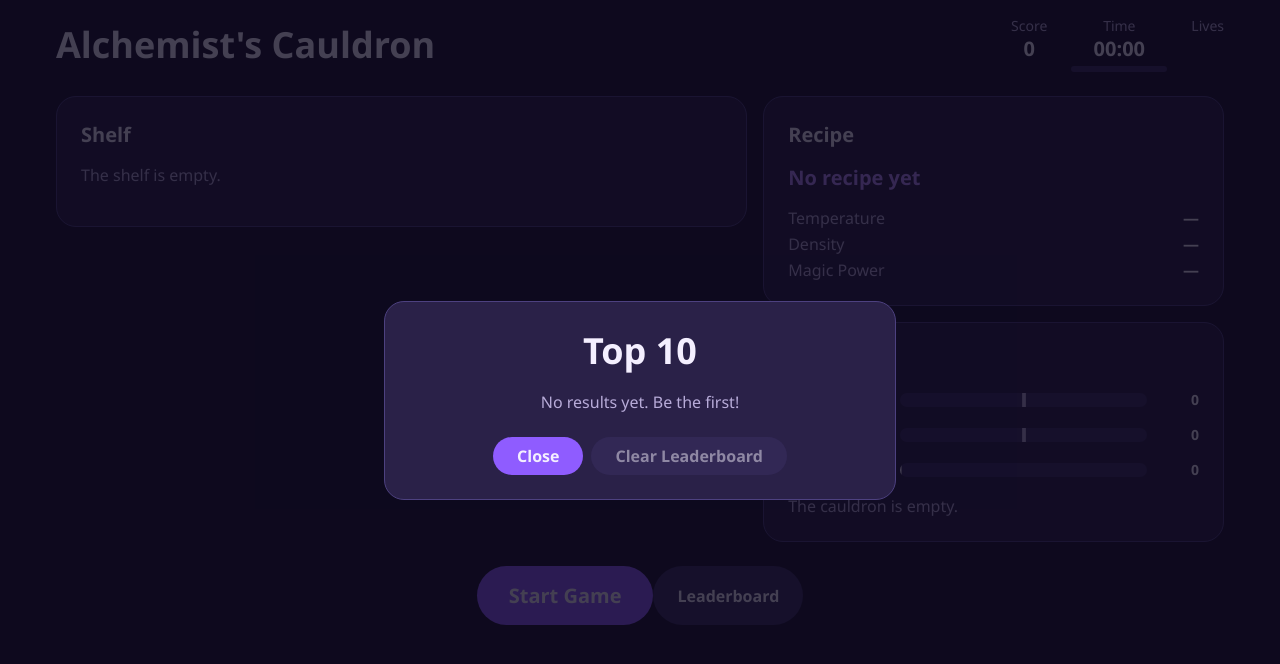
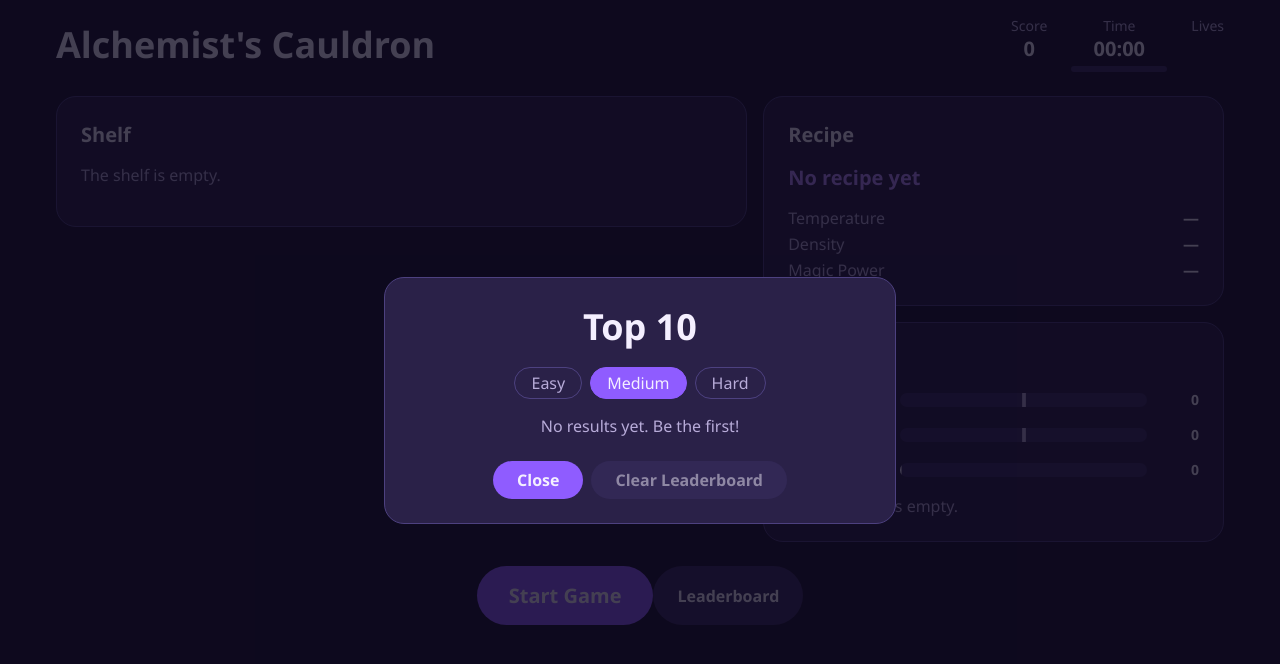
Before and after one commit to MtchedlishviliLevani/alchemists-cauldron, a website built with Vite: page index.html in a window 1280 px wide. Both pictures are taken after a click on the button "Leaderboard". Built offline with nearby package versions, Linux system fonts and the light colour scheme.

Commit message:
feat: keep one top-10 list per difficulty with a difficulty column

```diff
--- a/src/logic/leaderboard.ts
+++ b/src/logic/leaderboard.ts
@@ -1,5 +1,9 @@
+import type { Difficulty } from '../types/game';
+import { isDifficulty } from './difficulty';
+
 export interface ILeaderboardEntry {
   name: string;
+  difficulty: Difficulty;
   score: number;
   date: number;
 }
@@ -47,10 +51,15 @@ export function insertEntry(
   return sortEntries([...entries, entry]);
 }
 
-export function isLeaderboardEntry(value: unknown): value is ILeaderboardEntry {
+export function isLeaderboardEntry(
+  value: unknown,
+  difficulty: Difficulty
+): value is ILeaderboardEntry {
   if (typeof value !== 'object' || value === null) return false;
-  const { name, score, date } = value as Record<string, unknown>;
+  const { name, score, date, difficulty: entryDifficulty } = value as Record<string, unknown>;
   return (
+    isDifficulty(entryDifficulty) &&
+    entryDifficulty === difficulty &&
     typeof name === 'string' &&
     validatePlayerName(name) === null &&
     typeof score === 'number' &&
--- a/src/storage/leaderboard.ts
+++ b/src/storage/leaderboard.ts
@@ -1,32 +1,42 @@
 import { isLeaderboardEntry, sortEntries } from '../logic/leaderboard';
 import type { ILeaderboardEntry } from '../logic/leaderboard';
+import type { Difficulty } from '../types/game';
 
-export const LEADERBOARD_KEY = 'alchemists-cauldron:leaderboard';
+const KEY_PREFIX = 'alchemists-cauldron:leaderboard';
 
-export function loadLeaderboard(): ILeaderboardEntry[] {
+export function leaderboardKey(difficulty: Difficulty): string {
+  return `${KEY_PREFIX}:${difficulty}`;
+}
+
+export function loadLeaderboard(difficulty: Difficulty): ILeaderboardEntry[] {
   try {
-    const raw = window.localStorage.getItem(LEADERBOARD_KEY);
+    const raw = window.localStorage.getItem(leaderboardKey(difficulty));
     if (raw === null) return [];
     const parsed: unknown = JSON.parse(raw);
     if (!Array.isArray(parsed)) return [];
-    return sortEntries(parsed.filter(isLeaderboardEntry));
+    return sortEntries(
+      parsed.filter((entry): entry is ILeaderboardEntry => isLeaderboardEntry(entry, difficulty))
+    );
   } catch {
     return [];
   }
 }
 
-export function saveLeaderboard(entries: readonly ILeaderboardEntry[]): boolean {
+export function saveLeaderboard(
+  difficulty: Difficulty,
+  entries: readonly ILeaderboardEntry[]
+): boolean {
   try {
-    window.localStorage.setItem(LEADERBOARD_KEY, JSON.stringify(entries));
+    window.localStorage.setItem(leaderboardKey(difficulty), JSON.stringify(entries));
     return true;
   } catch {
     return false;
   }
 }
 
-export function clearLeaderboard(): boolean {
+export function clearLeaderboard(difficulty: Difficulty): boolean {
   try {
-    window.localStorage.removeItem(LEADERBOARD_KEY);
+    window.localStorage.removeItem(leaderboardKey(difficulty));
     return true;
   } catch {
     return false;
--- a/src/styles/style.css
+++ b/src/styles/style.css
@@ -698,3 +698,30 @@ button:disabled {
 .game-over__saved {
   color: var(--color-success);
 }
+
+.leaderboard__tabs {
+  display: flex;
+  justify-content: center;
+  gap: var(--space-2);
+  margin-bottom: var(--space-2);
+}
+
+.leaderboard__tab {
+  padding: var(--space-1) var(--space-3);
+  border: var(--border-width) solid var(--color-outline);
+  border-radius: var(--radius-full);
+  color: var(--color-text-muted);
+  background-color: transparent;
+  transition: background-color var(--duration-fast) var(--easing-standard);
+}
+
+.leaderboard__tab[aria-pressed='true'] {
+  color: var(--color-text);
+  background-color: var(--color-accent-strong);
+  border-color: var(--color-accent-strong);
+}
+
+.leaderboard__tab:focus-visible {
+  outline: none;
+  box-shadow: var(--shadow-focus);
+}
--- a/src/ui/app.ts
+++ b/src/ui/app.ts
@@ -74,7 +74,7 @@ export function mountApp(root: HTMLElement): void {
     text: 'Leaderboard',
   });
   leaderboardButton.addEventListener('click', () => {
-    leaderboard.open();
+    leaderboard.open(store.getState().difficulty);
   });
 
   const pauseButton = el('button', {
--- a/src/ui/game-over.ts
+++ b/src/ui/game-over.ts
@@ -6,7 +6,7 @@ import {
 } from '../logic/leaderboard';
 import type { ILeaderboardEntry } from '../logic/leaderboard';
 import { loadLeaderboard, saveLeaderboard } from '../storage/leaderboard';
-import type { GameOverReason, IGameState } from '../types/game';
+import type { Difficulty, GameOverReason, IGameState } from '../types/game';
 import { createDialog, DialogButton } from './dialog';
 import { el } from './dom';
 
@@ -18,7 +18,7 @@ export interface IGameOverView {
 export interface IGameOverActions {
   onPlayAgain: () => void;
   onMenu: () => void;
-  onLeaderboard: (highlight?: ILeaderboardEntry) => void;
+  onLeaderboard: (difficulty: Difficulty, highlight?: ILeaderboardEntry) => void;
 }
 
 const REASONS: Record<GameOverReason, string> = {
@@ -86,7 +86,7 @@ export function createGameOver({
     DialogButton(
       'Leaderboard',
       () => {
-        onLeaderboard();
+        onLeaderboard(finalDifficulty);
       },
       'secondary'
     ),
@@ -94,6 +94,7 @@ export function createGameOver({
   );
 
   let finalScore = 0;
+  let finalDifficulty: Difficulty = 'medium';
   let wasOver = false;
 
   form.addEventListener('submit', (event) => {
@@ -105,13 +106,14 @@ export function createGameOver({
 
     const entry: ILeaderboardEntry = {
       name: nameInput.value.trim(),
+      difficulty: finalDifficulty,
       score: finalScore,
       date: Date.now(),
     };
-    saveLeaderboard(insertEntry(loadLeaderboard(), entry));
+    saveLeaderboard(finalDifficulty, insertEntry(loadLeaderboard(finalDifficulty), entry));
     form.hidden = true;
     saved.hidden = false;
-    onLeaderboard(entry);
+    onLeaderboard(finalDifficulty, entry);
   });
 
   nameInput.addEventListener('input', () => {
@@ -130,9 +132,10 @@ export function createGameOver({
     wasOver = true;
 
     finalScore = state.score;
+    finalDifficulty = state.difficulty;
     reason.textContent = state.gameOverReason === null ? '' : REASONS[state.gameOverReason];
     score.textContent = `Final score: ${String(state.score)}`;
-    const qualifies = qualifiesForLeaderboard(loadLeaderboard(), state.score);
+    const qualifies = qualifiesForLeaderboard(loadLeaderboard(state.difficulty), state.score);
     form.hidden = !qualifies;
     saved.hidden = true;
     nameInput.value = '';
--- a/src/ui/leaderboard.ts
+++ b/src/ui/leaderboard.ts
@@ -1,15 +1,17 @@
+import { DIFFICULTIES, DIFFICULTY_LABELS } from '../logic/difficulty';
 import { formatEntryDate } from '../logic/leaderboard';
 import type { ILeaderboardEntry } from '../logic/leaderboard';
 import { clearLeaderboard, loadLeaderboard } from '../storage/leaderboard';
+import type { Difficulty } from '../types/game';
 import { createDialog, DialogButton } from './dialog';
 import { el } from './dom';
 
 export interface ILeaderboardView {
   dialogs: HTMLDialogElement[];
-  open: (highlight?: ILeaderboardEntry) => void;
+  open: (difficulty: Difficulty, highlight?: ILeaderboardEntry) => void;
 }
 
-const COLUMNS = ['#', 'Name', 'Score', 'Date'];
+const COLUMNS = ['#', 'Name', 'Difficulty', 'Score', 'Date'];
 
 function Row(entry: ILeaderboardEntry, rank: number, highlighted: boolean): HTMLTableRowElement {
   return el('tr', {
@@ -17,6 +19,7 @@ function Row(entry: ILeaderboardEntry, rank: number, highlighted: boolean): HTML
     children: [
       el('td', { text: String(rank) }),
       el('td', { text: entry.name }),
+      el('td', { text: DIFFICULTY_LABELS[entry.difficulty] }),
       el('td', { text: String(entry.score) }),
       el('td', { text: formatEntryDate(entry.date) }),
     ],
@@ -25,11 +28,12 @@ function Row(entry: ILeaderboardEntry, rank: number, highlighted: boolean): HTML
 
 export function createLeaderboard(): ILeaderboardView {
   const tbody = el('tbody');
+  const caption = el('caption', { className: 'visually-hidden' });
   const empty = el('p', { className: 'leaderboard__empty', text: 'No results yet. Be the first!' });
   const table = el('table', {
     className: 'leaderboard__table',
     children: [
-      el('caption', { className: 'visually-hidden', text: 'Top 10 results' }),
+      caption,
       el('thead', {
         children: [
           el('tr', {
@@ -41,8 +45,31 @@ export function createLeaderboard(): ILeaderboardView {
     ],
   });
 
+  let selected: Difficulty = 'medium';
+  let highlighted: ILeaderboardEntry | undefined;
+
+  const tabs = DIFFICULTIES.map((difficulty) => {
+    const tab = el('button', {
+      className: 'leaderboard__tab',
+      attrs: { type: 'button', 'data-difficulty': difficulty },
+      text: DIFFICULTY_LABELS[difficulty],
+    });
+    tab.addEventListener('click', () => {
+      selected = difficulty;
+      highlighted = undefined;
+      render();
+    });
+    return tab;
+  });
+  const tabList = el('div', {
+    className: 'leaderboard__tabs',
+    attrs: { role: 'group', 'aria-label': 'Difficulty' },
+    children: tabs,
+  });
+
   const board = createDialog({ title: 'Top 10', className: 'leaderboard' });
   const confirm = createDialog({ title: 'Clear the leaderboard?', className: 'confirm' });
+  const confirmText = el('p');
   const clearButton = DialogButton(
     'Clear Leaderboard',
     () => {
@@ -51,11 +78,17 @@ export function createLeaderboard(): ILeaderboardView {
     'secondary'
   );
 
-  const render = (highlight?: ILeaderboardEntry): void => {
-    const entries = loadLeaderboard();
+  const render = (): void => {
+    const entries = loadLeaderboard(selected);
+    const label = DIFFICULTY_LABELS[selected];
+    caption.textContent = `Top 10 results on ${label}`;
+    confirmText.textContent = `All saved ${label} results will be removed. This cannot be undone.`;
+    for (const tab of tabs) {
+      tab.setAttribute('aria-pressed', String(tab.dataset.difficulty === selected));
+    }
     tbody.replaceChildren(
       ...entries.map((entry, index) =>
-        Row(entry, index + 1, entry.date === highlight?.date && entry.name === highlight.name)
+        Row(entry, index + 1, entry.date === highlighted?.date && entry.name === highlighted.name)
       )
     );
     table.hidden = entries.length === 0;
@@ -63,7 +96,7 @@ export function createLeaderboard(): ILeaderboardView {
     clearButton.disabled = entries.length === 0;
   };
 
-  board.body.append(table, empty);
+  board.body.append(tabList, table, empty);
   board.actions.append(
     DialogButton('Close', () => {
       board.close();
@@ -74,12 +107,10 @@ export function createLeaderboard(): ILeaderboardView {
     board.close();
   });
 
-  confirm.body.append(
-    el('p', { text: 'All saved results will be removed. This cannot be undone.' })
-  );
+  confirm.body.append(confirmText);
   confirm.actions.append(
     DialogButton('Clear', () => {
-      clearLeaderboard();
+      clearLeaderboard(selected);
       confirm.close();
       render();
     }),
@@ -97,8 +128,10 @@ export function createLeaderboard(): ILeaderboardView {
 
   return {
     dialogs: [board.element, confirm.element],
-    open: (highlight) => {
-      render(highlight);
+    open: (difficulty, highlight) => {
+      selected = difficulty;
+      highlighted = highlight;
+      render();
       board.open();
     },
   };
```
